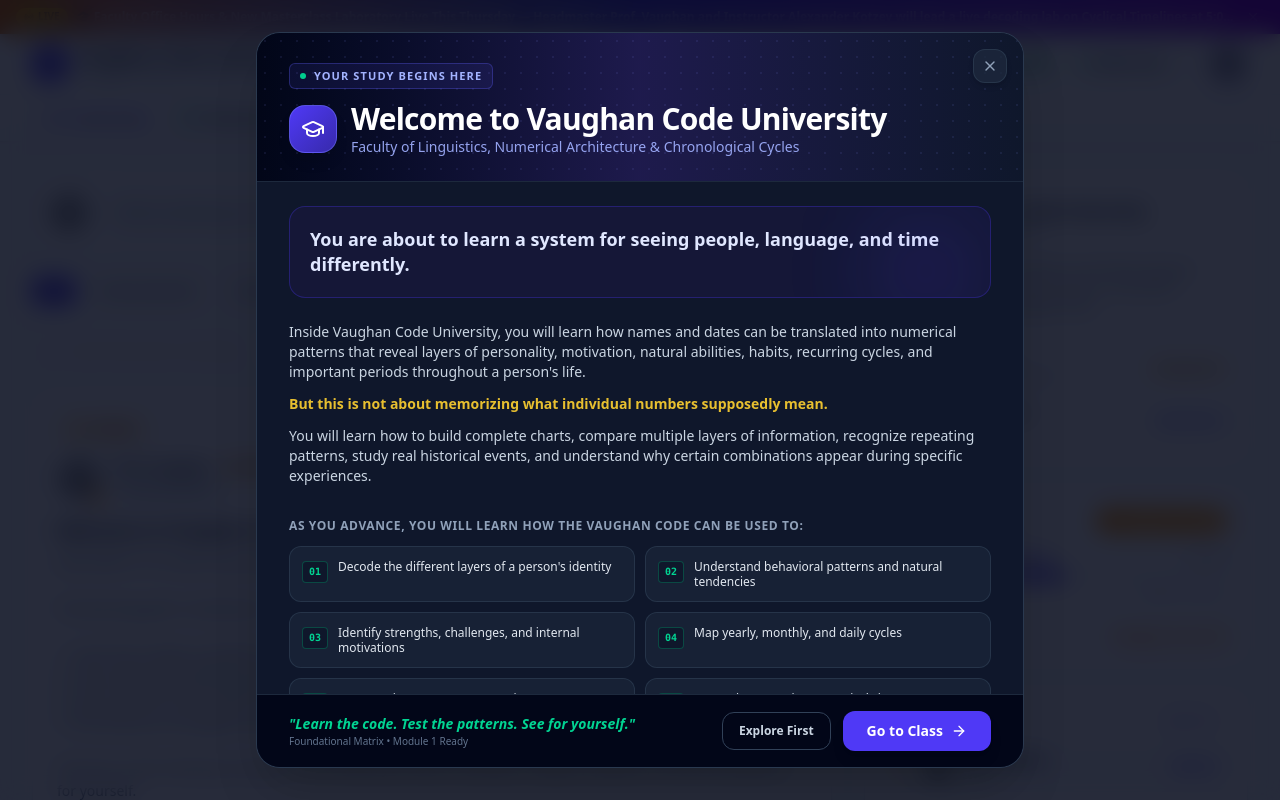
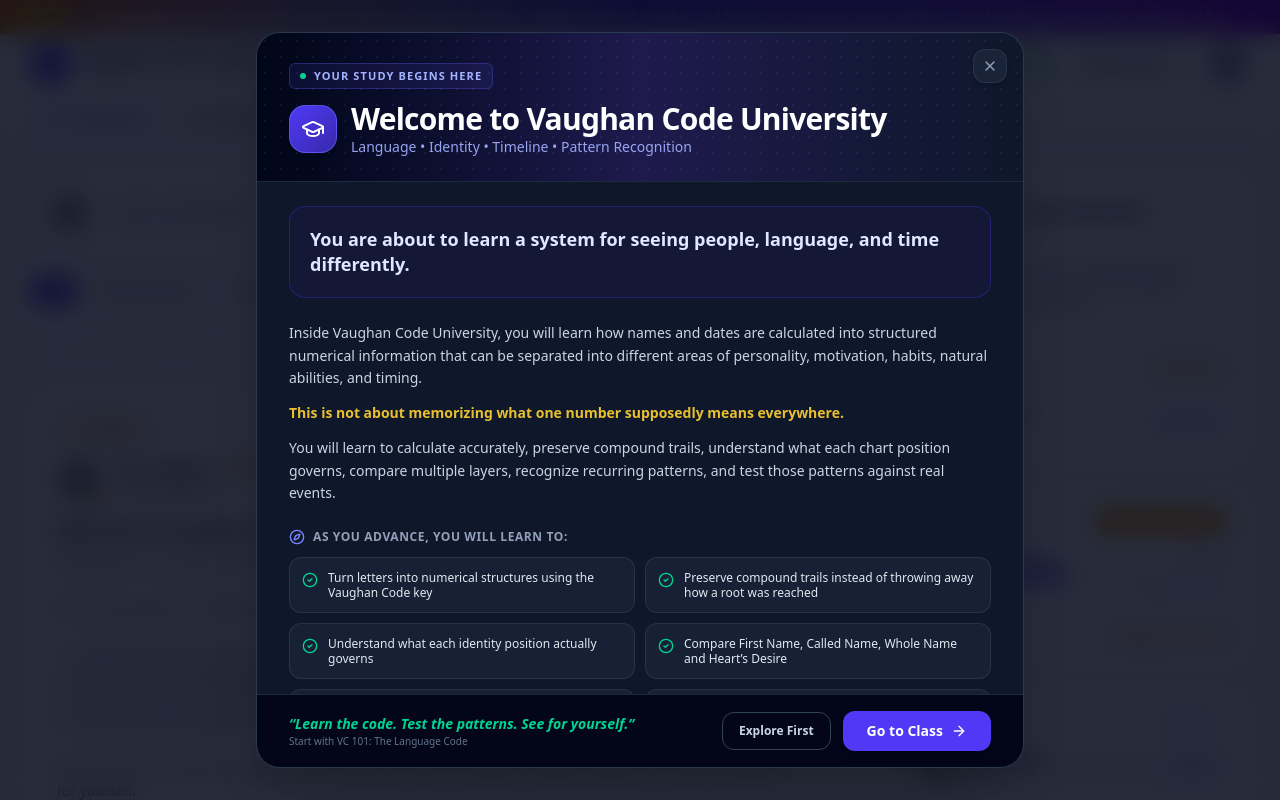
Before and after one commit to olsonan26/Vaughan-Code-University, a React (Vite) app: page / in a window 1280 px wide. Shown: the top 800 px of the page. Built offline with nearby package versions, Linux system fonts and the light colour scheme; grey boxes are pictures that could not be loaded.

Commit message:
Align first-time welcome experience with Vaughan Code curriculum

```diff
--- a/src/components/common/WelcomeModal.tsx
+++ b/src/components/common/WelcomeModal.tsx
@@ -1,102 +1,75 @@
-import React, { useState, useEffect } from 'react';
+import React, { useEffect, useState } from 'react';
 import {
   X,
   GraduationCap,
   ArrowRight,
-  Binary,
   Compass,
-  Layers,
-  GitBranch,
-  Sparkles,
   CheckCircle2,
-  BookOpen,
-  ShieldCheck,
-  Clock,
-  Search,
-  Activity
 } from 'lucide-react';
 import { useApp } from '../../context/AppContext';
 
-interface WelcomeModalProps {
-  forcedOpen?: boolean;
-}
-
-export const WelcomeModal: React.FC<WelcomeModalProps> = () => {
+export const WelcomeModal: React.FC = () => {
   const { setActiveTab } = useApp();
 
-  // For testing purposes: temporarily display on every page refresh as requested.
-  // In production, this can check localStorage.getItem('vcu_welcome_completed') === 'true'.
-  const [isOpen, setIsOpen] = useState<boolean>(true);
+  // Development/testing behavior: show on every refresh.
+  // Production can switch this to a persisted onboarding flag.
+  const [isOpen, setIsOpen] = useState(true);
 
-  // Close with Escape key
   useEffect(() => {
     const handleKeyDown = (e: KeyboardEvent) => {
-      if (e.key === 'Escape' && isOpen) {
-        setIsOpen(false);
-      }
+      if (e.key === 'Escape') setIsOpen(false);
     };
     window.addEventListener('keydown', handleKeyDown);
     return () => window.removeEventListener('keydown', handleKeyDown);
-  }, [isOpen]);
+  }, []);
 
   if (!isOpen) return null;
 
-  const handleGoToClass = () => {
-    // Navigate user directly to the classroom environment
+  const learningObjectives = [
+    'Turn letters into numerical structures using the Vaughan Code key',
+    'Preserve compound trails instead of throwing away how a root was reached',
+    'Understand what each identity position actually governs',
+    'Compare First Name, Called Name, Whole Name and Heart’s Desire',
+    'Separate habits from natural skills and talents',
+    'Calculate and understand the Ultimate Goal',
+    'Build annual and monthly timelines',
+    'Read Essence, Personal Year and Combiner in context',
+    'Recognize Power Numbers 11, 13 and 16 without jumping to conclusions',
+    'Test chart patterns against known, documented events',
+  ];
+
+  const close = () => setIsOpen(false);
+
+  const goToClass = () => {
     setActiveTab('classroom');
     setIsOpen(false);
   };
 
-  const handleClose = () => {
-    setIsOpen(false);
-  };
-
-  const learningObjectives = [
-    { text: "Decode the different layers of a person's identity", icon: "01" },
-    { text: "Understand behavioral patterns and natural tendencies", icon: "02" },
-    { text: "Identify strengths, challenges, and internal motivations", icon: "03" },
-    { text: "Map yearly, monthly, and daily cycles", icon: "04" },
-    { text: "Compare important events against a person's timeline", icon: "05" },
-    { text: "Recognize repeating numerical signatures", icon: "06" },
-    { text: "Study relationships between language, identity, and time", icon: "07" },
-    { text: "Use charts to ask better questions and understand people more deeply", icon: "08" },
-    { text: "Analyze historical case studies and test the system for yourself", icon: "09" },
-    { text: "Eventually learn advanced timeline analysis and pattern forecasting", icon: "10" }
-  ];
-
   return (
     <div
-      id="welcome-vcu-modal"
-      className="fixed inset-0 z-50 flex items-center justify-center p-3 sm:p-4 md:p-6 bg-slate-950/85 backdrop-blur-md animate-fadeIn overflow-y-auto"
+      className="fixed inset-0 z-50 flex items-center justify-center p-3 sm:p-4 md:p-6 bg-slate-950/85 backdrop-blur-md overflow-y-auto"
       onClick={(e) => {
-        if (e.target === e.currentTarget) handleClose();
+        if (e.target === e.currentTarget) close();
       }}
     >
       <div
         className="relative bg-slate-900 border border-slate-700/80 w-full max-w-3xl rounded-2xl sm:rounded-3xl shadow-2xl overflow-hidden text-slate-100 my-auto flex flex-col max-h-[92vh]"
         onClick={(e) => e.stopPropagation()}
       >
-
-        {/* Top University Crest Banner Header with Subtle Mathematical Grid */}
         <div className="relative bg-gradient-to-r from-slate-950 via-indigo-950 to-slate-900 px-6 sm:px-8 pt-7 pb-6 border-b border-slate-800 shrink-0">
-
-          {/* Subtle Geometric / Coordinate Grid Pattern */}
           <div className="absolute inset-0 opacity-10 pointer-events-none bg-[radial-gradient(#818cf8_1px,transparent_1px)] [background-size:16px_16px]" />
 
-          {/* Close button 'X' */}
           <button
-            onClick={handleClose}
-            id="close-welcome-modal-btn"
-            title="Close Welcome Screen"
+            onClick={close}
+            title="Close welcome screen"
             className="absolute top-4 right-4 p-2 rounded-xl bg-slate-800/80 hover:bg-slate-800 text-slate-400 hover:text-white border border-slate-700/60 transition-colors shadow-md cursor-pointer z-10"
           >
             <X className="w-4 h-4" />
           </button>
 
           <div className="relative z-10">
-            {/* Small tracking line above title */}
             <div className="inline-flex items-center gap-2 px-2.5 py-1 rounded-md bg-indigo-500/10 border border-indigo-500/30 text-indigo-300 text-[11px] font-bold tracking-widest uppercase mb-3">
-              <span className="w-1.5 h-1.5 rounded-full bg-emerald-400 animate-pulse" />
+              <span className="w-1.5 h-1.5 rounded-full bg-emerald-400" />
               <span>YOUR STUDY BEGINS HERE</span>
             </div>
 
@@ -109,114 +82,96 @@
                   Welcome to Vaughan Code University
                 </h1>
                 <p className="text-xs sm:text-sm text-indigo-300/90 font-medium">
-                  Faculty of Linguistics, Numerical Architecture & Chronological Cycles
+                  Language • Identity • Timeline • Pattern Recognition
                 </p>
               </div>
             </div>
           </div>
         </div>
 
-        {/* Scrollable Academic Welcome Body */}
         <div className="overflow-y-auto px-6 sm:px-8 py-6 space-y-6 text-slate-200 text-sm leading-relaxed custom-scrollbar flex-1">
-
-          {/* Primary Opening Declaration */}
-          <div className="p-4 sm:p-5 rounded-2xl bg-indigo-950/40 border border-indigo-800/50 relative overflow-hidden">
-            <div className="absolute top-0 right-0 w-32 h-32 bg-indigo-600/10 rounded-full blur-2xl pointer-events-none" />
+          <div className="p-4 sm:p-5 rounded-2xl bg-indigo-950/40 border border-indigo-800/50">
             <p className="text-base sm:text-lg font-semibold text-indigo-100 leading-snug">
               You are about to learn a system for seeing people, language, and time differently.
             </p>
           </div>
 
-          {/* Academic Philosophy Context */}
-          <div className="space-y-3 text-slate-300 text-sm">
+          <div className="space-y-3 text-slate-300">
             <p>
-              Inside Vaughan Code University, you will learn how names and dates can be translated into numerical patterns that reveal layers of personality, motivation, natural abilities, habits, recurring cycles, and important periods throughout a person's life.
+              Inside Vaughan Code University, you will learn how names and dates are calculated into structured numerical information that can be separated into different areas of personality, motivation, habits, natural abilities, and timing.
             </p>
             <p className="font-semibold text-amber-300/90">
-              But this is not about memorizing what individual numbers supposedly mean.
+              This is not about memorizing what one number supposedly means everywhere.
             </p>
             <p>
-              You will learn how to build complete charts, compare multiple layers of information, recognize repeating patterns, study real historical events, and understand why certain combinations appear during specific experiences.
+              You will learn to calculate accurately, preserve compound trails, understand what each chart position governs, compare multiple layers, recognize recurring patterns, and test those patterns against real events.
             </p>
           </div>
 
-          {/* Section: Learning Objectives List */}
-          <div className="space-y-3 pt-2">
+          <div className="space-y-3">
             <div className="flex items-center gap-2">
+              <Compass className="w-4 h-4 text-indigo-400" />
               <span className="text-xs font-bold uppercase tracking-wider text-slate-400">
-                As you advance, you will learn how the Vaughan Code can be used to:
+                As you advance, you will learn to:
               </span>
             </div>
 
             <div className="grid grid-cols-1 md:grid-cols-2 gap-2.5">
-              {learningObjectives.map((item, idx) => (
+              {learningObjectives.map((item) => (
                 <div
-                  key={idx}
-                  className="flex items-start gap-2.5 p-3 rounded-xl bg-slate-800/60 border border-slate-700/60 hover:border-slate-600 transition-colors"
+                  key={item}
+                  className="flex items-start gap-2.5 p-3 rounded-xl bg-slate-800/60 border border-slate-700/60"
                 >
-                  <span className="text-[10px] font-mono font-bold px-1.5 py-0.5 rounded bg-slate-900 text-emerald-400 border border-emerald-500/30 shrink-0 mt-0.5">
-                    {item.icon}
-                  </span>
-                  <span className="text-xs text-slate-200 font-medium leading-tight">
-                    {item.text}
-                  </span>
+                  <CheckCircle2 className="w-4 h-4 text-emerald-400 shrink-0 mt-0.5" />
+                  <span className="text-xs text-slate-200 font-medium leading-tight">{item}</span>
                 </div>
               ))}
             </div>
           </div>
 
-          {/* Pedagogy & University Philosophy */}
-          <div className="p-4 rounded-xl bg-slate-800/40 border border-slate-700/50 space-y-2 text-xs sm:text-sm">
-            <div className="flex items-center gap-2 text-indigo-300 font-bold">
-              <Compass className="w-4 h-4 text-indigo-400" />
-              <span>Academic Inquiry & Independent Verification</span>
-            </div>
+          <div className="p-4 rounded-xl bg-slate-800/40 border border-slate-700/50 space-y-2">
             <p className="text-slate-300">
-              The goal is not to simply give you answers. <strong className="text-white">The goal is to teach you how to see the patterns yourself.</strong>
+              The goal is not simply to give you answers.
+              <strong className="text-white"> The goal is to teach you how to see the patterns yourself.</strong>
             </p>
             <p className="text-slate-400 text-xs">
-              Every lesson builds on the one before it, so begin with the foundations even if you already have experience with numerology.
+              Every lesson builds on what came before it, so begin with the foundations even if you already have experience with numerology.
             </p>
           </div>
 
-          {/* Welcome Affirmation */}
-          <div className="text-center pt-2">
+          <div className="text-center pt-1">
             <p className="text-base sm:text-lg font-bold text-white tracking-wide">
               Welcome to the Vaughan Code.
             </p>
           </div>
-
         </div>
 
-        {/* Bottom Action Footer with University Motto & "Go to Class" Button */}
         <div className="px-6 sm:px-8 py-4 bg-slate-950 border-t border-slate-800 flex flex-col sm:flex-row items-center justify-between gap-4 shrink-0">
           <div className="text-center sm:text-left">
             <p className="text-xs sm:text-sm font-semibold text-emerald-400 italic">
-              "Learn the code. Test the patterns. See for yourself."
+              “Learn the code. Test the patterns. See for yourself.”
             </p>
             <p className="text-[10px] text-slate-500">
-              Foundational Matrix • Module 1 Ready
+              Start with VC 101: The Language Code
             </p>
           </div>
 
           <div className="flex items-center gap-3 w-full sm:w-auto">
             <button
-              onClick={handleClose}
+              onClick={close}
               className="px-4 py-2.5 rounded-xl border border-slate-700 hover:bg-slate-800 text-xs font-semibold text-slate-300 hover:text-white transition-colors cursor-pointer w-1/3 sm:w-auto text-center"
             >
               Explore First
             </button>
             <button
-              onClick={handleGoToClass}
-              id="welcome-go-to-class-btn"
-              className="flex-1 sm:flex-initial px-6 py-2.5 rounded-xl bg-indigo-600 hover:bg-indigo-500 text-white font-bold text-xs sm:text-sm flex items-center justify-center gap-2 shadow-lg hover:shadow-indigo-500/25 transition-all cursor-pointer group"
+              onClick={goToClass}
+              className="flex-1 sm:flex-initial px-6 py-2.5 rounded-xl bg-indigo-600 hover:bg-indigo-500 text-white font-bold text-xs sm:text-sm flex items-center justify-center gap-2 shadow-lg transition-all cursor-pointer group"
             >
               <span>Go to Class</span>
               <ArrowRight className="w-4 h-4 group-hover:translate-x-0.5 transition-transform" />
             </button>
           </div>
         </div>
-
       </div>
     </div>
   );
```
